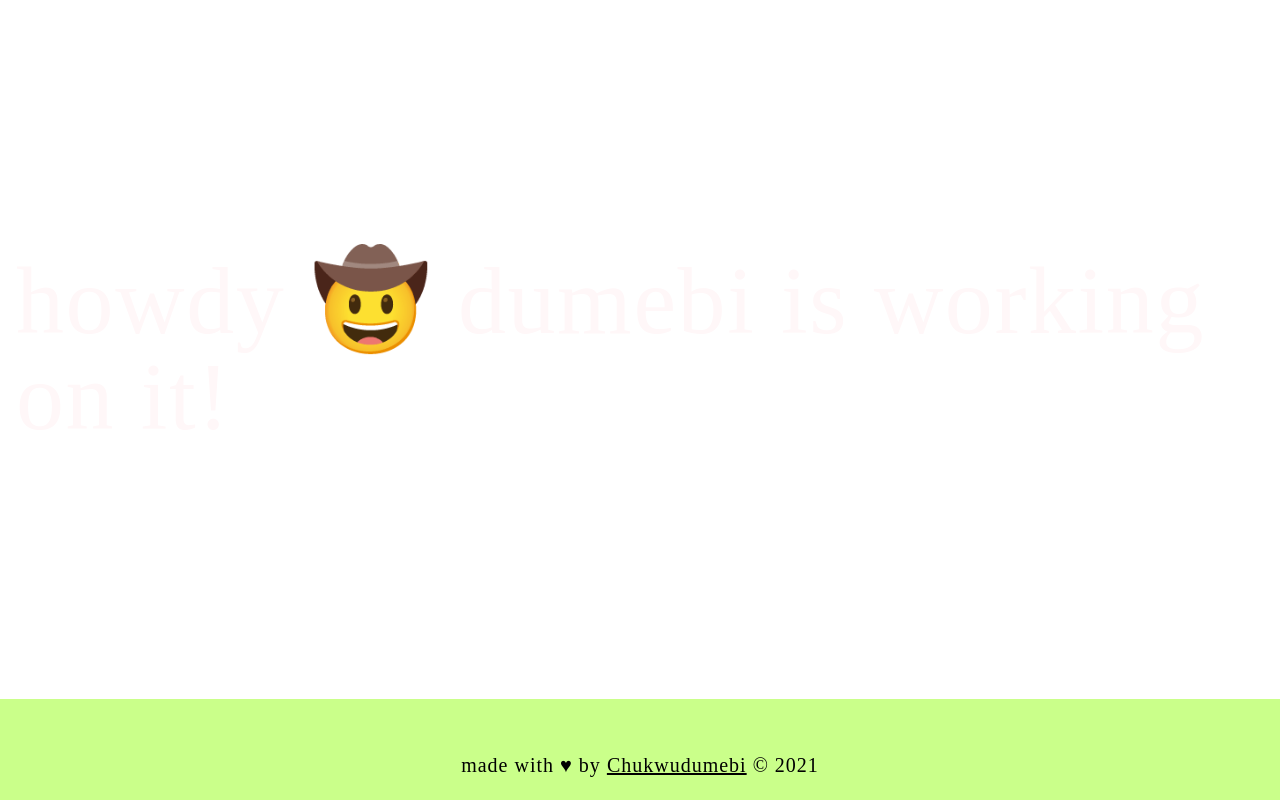
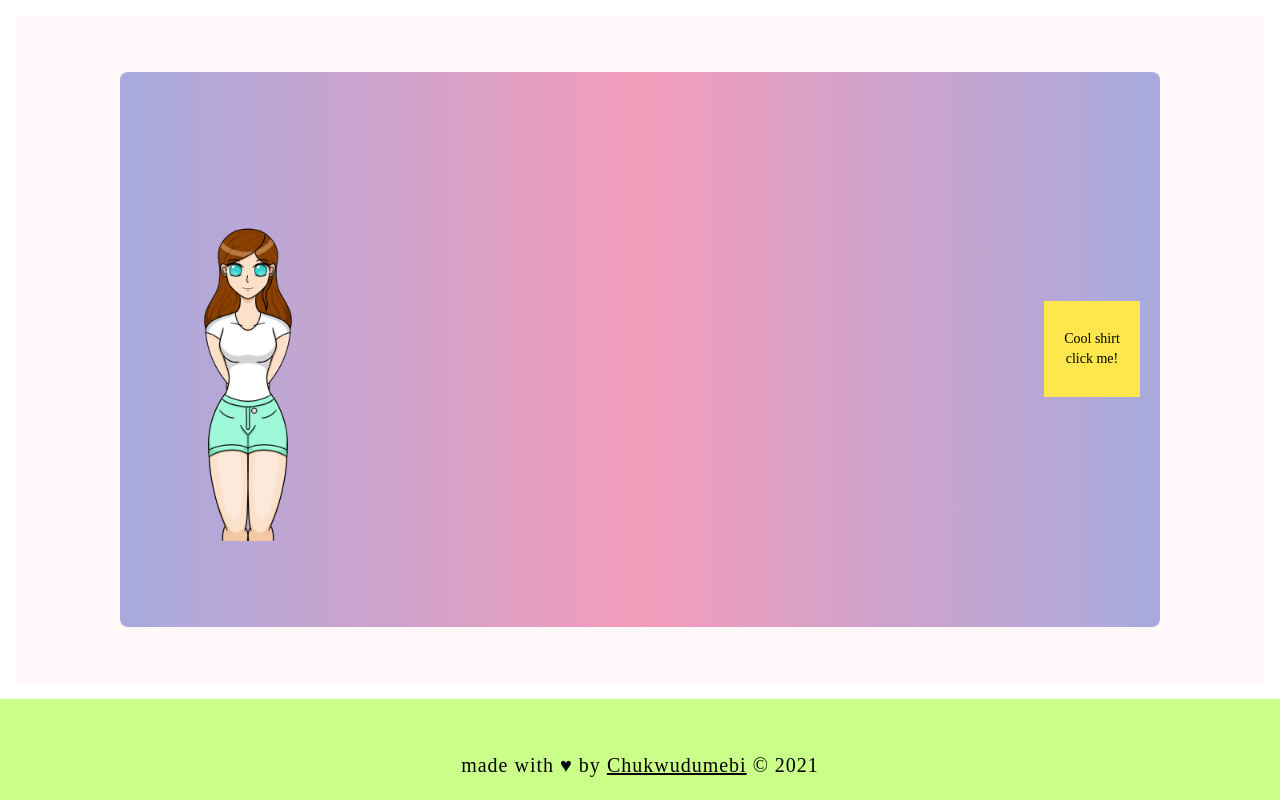
Before and after one commit to deeonwuli/sk8r, a React (Create React App) app: page /play in a window 1280 px wide. Built offline with nearby package versions, Linux system fonts and the light colour scheme; a web font is replaced by a local one; what tailwindcss-text-fill-stroke would draw is missing.

Commit message:
button onclick create element proto

```diff
--- a/package.json
+++ b/package.json
@@ -5,6 +5,7 @@
   "dependencies": {
     "@craco/craco": "^6.2.0",
     "@material-ui/core": "^4.12.2",
+    "@material-ui/icons": "^4.11.2",
     "@testing-library/jest-dom": "^5.11.4",
     "@testing-library/react": "^11.1.0",
     "@testing-library/user-event": "^12.1.10",
--- /dev/null
+++ b/src/components/Cloth.js
@@ -0,0 +1,32 @@
+import { useState } from "react"
+
+const YellowBox = () => {
+    return (
+        <div className="h-30 w-30 p-10 bg-green"></div>
+    )
+}
+
+export default function Cloth() {
+    const [show, setShow] = useState(false)
+    const [count, setCount] = useState(1)
+    const showBox = () => {
+        if (count % 2 !== 0) {
+            setCount(count + 1)
+            setShow(true)
+        } else {
+            setCount(count + 1)
+            setShow(false)
+        }
+    }
+
+    return (
+        <div className="relative">
+            <button className="h-24 w-24 bg-minion-yellow sticky text-sm text-black p-5" onClick={showBox}>
+                Cool shirt click me!
+            </button>
+            <div className="absolute right-96 bottom-5">
+                { show ? <YellowBox /> : null }
+            </div>
+        </div>
+    )
+}
--- a/src/pages/Play.js
+++ b/src/pages/Play.js
@@ -1,10 +1,15 @@
 import Footer from '../components/Footer'
+import body from '../images/body.png'
+import Cloth from '../components/Cloth'
 
 export default function Play () {
     return (
         <>
-            <div className="h-5/6 m-4 flex flex-col justify-center items-center tracking-widest text-snow">
-                <p className="text-8xl text-stroke-2 lg:text-stroke-4 text-stroke-black">howdy 🤠 dumebi is working on it!</p>
+            <div className="h-5/6 m-4 flex flex-row justify-center items-center tracking-widest text-snow bg-snow">
+                <div className="flex flex-row items-center justify-between rounded-lg h-5/6 w-5/6 px-5 mx-5 bg-gradient-to-l from-purple via-blush to-purple">
+                    <img src={body} alt="girl" className="h-96" />
+                    <Cloth />
+                </div>
             </div>
             <Footer />
         </>
```
Also changed, not shown: src/images/body.png (added), 1 other file (tests, documents, lock files or other folders).
